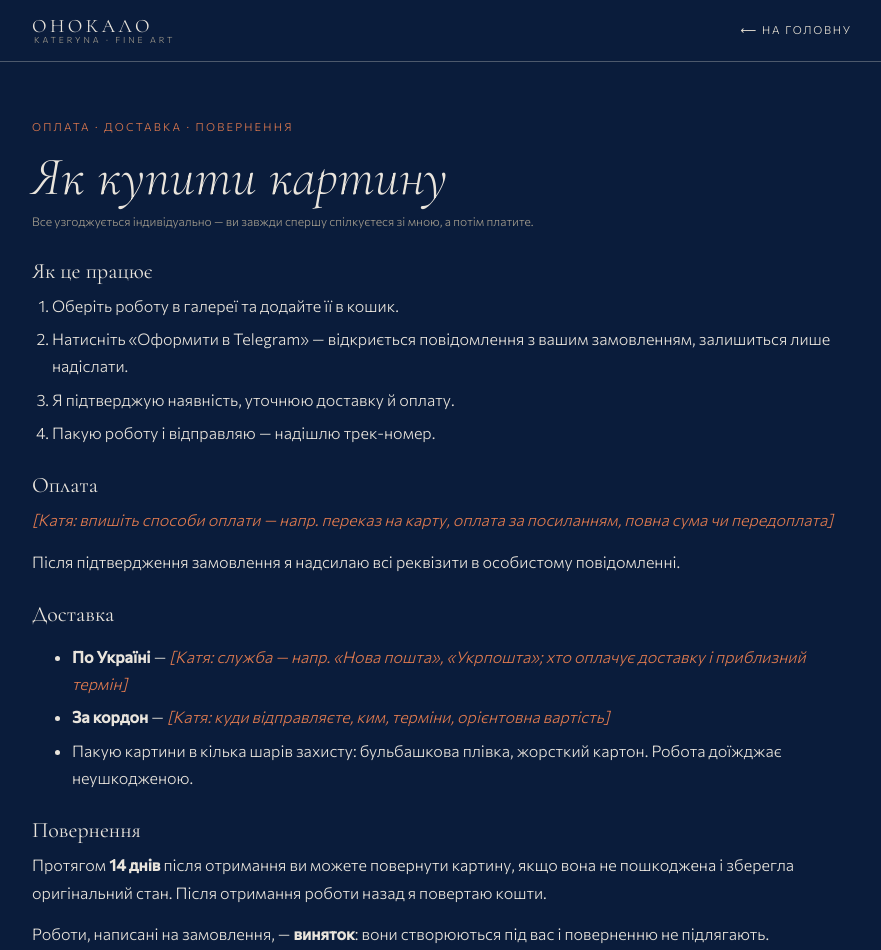
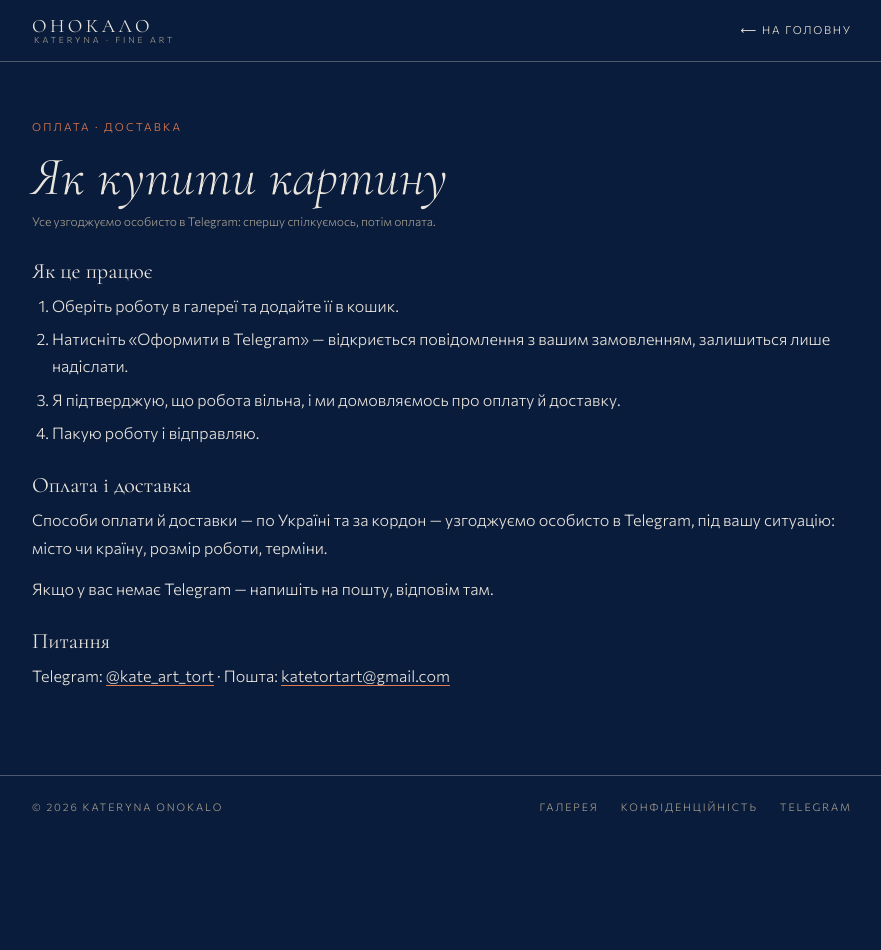
Before and after one commit to antony-the-dev/kate_onokalo, a plain HTML site: page delivery.html in a window 1280 px wide. Shown: the top 950 px of the page, without its empty margins (198-1079 px from the left). After the commit the page ends 850 px from the top, so only its background shows below. Drawn offline with Linux system fonts and the light colour scheme; animation ran at ten frames a second.

Commit message:
«Як купити» page without placeholders; info pages in the sitemap
- delivery.html: payment and delivery are agreed in Telegram (Anton's call);
  no seller/requisites, no unconfirmed promises (packaging, tracking,
  refunds) and no [Катя: …] placeholders; og:image.
- Cart link opens it in a new tab, so the cart stays open.
- privacy.html: dropped the line about view statistics (there are none).
- Generator: delivery.html and privacy.html go into sitemap.xml.

Co-Authored-By: Claude Opus 5.5 <noreply@anthropic.com>

```diff
--- a/delivery.html
+++ b/delivery.html
@@ -3,16 +3,19 @@
 <head>
 <meta charset="utf-8">
 <meta name="viewport" content="width=device-width, initial-scale=1">
-<title>Оплата, доставка, повернення — Катерина Онокало</title>
-<meta name="description" content="Як купити картину у Катерини Онокало: оплата, доставка по Україні та за кордон, повернення протягом 14 днів.">
+<title>Як купити картину — оплата і доставка | Катерина Онокало</title>
+<meta name="description" content="Як купити картину у Катерини Онокало: кошик на сайті → повідомлення в Telegram, оплату й доставку по Україні та за кордон узгоджуємо особисто.">
 <meta name="robots" content="max-image-preview:large">
 <meta name="theme-color" content="#0A1C3B">
 <link rel="canonical" href="https://kateonokalo.com/delivery.html">
 <meta property="og:type" content="website">
 <meta property="og:locale" content="uk_UA">
 <meta property="og:site_name" content="Катерина Онокало">
-<meta property="og:title" content="Оплата, доставка, повернення — Катерина Онокало">
-<meta property="og:description" content="Оплата, доставка по Україні та за кордон, повернення протягом 14 днів.">
+<meta property="og:title" content="Як купити картину — Катерина Онокало">
+<meta property="og:description" content="Кошик на сайті → повідомлення в Telegram. Оплату й доставку по Україні та за кордон узгоджуємо особисто.">
+<meta property="og:image" content="https://kateonokalo.com/img/og-1200.jpg">
+<meta property="og:image:width" content="1200">
+<meta property="og:image:height" content="630">
 <meta property="og:url" content="https://kateonokalo.com/delivery.html">
 <link rel="icon" type="image/svg+xml" href="img/favicon.svg">
 <link rel="apple-touch-icon" href="img/favicon-180.png">
@@ -37,9 +40,8 @@ h1{font:italic 300 clamp(34px,4.6vw,54px)/1.05 "Cormorant Garamond",serif;margin
 .updated{font-size:12px;color:var(--muted);margin:0 0 26px}
 h2{font:400 22px/1.2 "Cormorant Garamond",serif;margin:26px 0 8px}
 p{margin:0 0 14px}
-ol{margin:0 0 14px;padding-left:20px}
+ol,ul{margin:0 0 14px;padding-left:20px}
 li{margin-bottom:6px}
-.plh{color:var(--terra);font-style:italic}
 footer{display:flex;flex-wrap:wrap;gap:10px 24px;justify-content:space-between;padding-top:22px;padding-bottom:34px;border-top:1px solid var(--line);font-size:10.5px;letter-spacing:.18em;text-transform:uppercase;color:var(--muted)}
 footer nav{display:flex;flex-wrap:wrap;gap:10px 22px}
 </style>
@@ -54,32 +56,21 @@ footer nav{display:flex;flex-wrap:wrap;gap:10px 22px}
 </header>
 
 <main class="wrap">
-  <div class="crumbs">Оплата · доставка · повернення</div>
+  <div class="crumbs">Оплата · доставка</div>
   <h1>Як купити картину</h1>
-  <p class="updated">Все узгоджується індивідуально — ви завжди спершу спілкуєтеся зі мною, а потім платите.</p>
+  <p class="updated">Усе узгоджуємо особисто в Telegram: спершу спілкуємось, потім оплата.</p>
 
   <h2>Як це працює</h2>
   <ol>
     <li>Оберіть роботу в галереї та додайте її в кошик.</li>
     <li>Натисніть «Оформити в Telegram» — відкриється повідомлення з вашим замовленням, залишиться лише надіслати.</li>
-    <li>Я підтверджую наявність, уточнюю доставку й оплату.</li>
-    <li>Пакую роботу і відправляю — надішлю трек-номер.</li>
+    <li>Я підтверджую, що робота вільна, і ми домовляємось про оплату й доставку.</li>
+    <li>Пакую роботу і відправляю.</li>
   </ol>
 
-  <h2>Оплата</h2>
-  <p><span class="plh">[Катя: впишіть способи оплати — напр. переказ на карту, оплата за посиланням, повна сума чи передоплата]</span></p>
-  <p>Після підтвердження замовлення я надсилаю всі реквізити в особистому повідомленні.</p>
-
-  <h2>Доставка</h2>
-  <ul>
-    <li><b>По Україні</b> — <span class="plh">[Катя: служба — напр. «Нова пошта», «Укрпошта»; хто оплачує доставку і приблизний термін]</span></li>
-    <li><b>За кордон</b> — <span class="plh">[Катя: куди відправляєте, ким, терміни, орієнтовна вартість]</span></li>
-    <li>Пакую картини в кілька шарів захисту: бульбашкова плівка, жорсткий картон. Робота доїжджає неушкодженою.</li>
-  </ul>
-
-  <h2>Повернення</h2>
-  <p>Протягом <b>14 днів</b> після отримання ви можете повернути картину, якщо вона не пошкоджена і зберегла оригінальний стан. Після отримання роботи назад я повертаю кошти.</p>
-  <p>Роботи, написані на замовлення, — <b>виняток</b>: вони створюються під вас і поверненню не підлягають.</p>
+  <h2>Оплата і доставка</h2>
+  <p>Способи оплати й доставки — по Україні та за кордон — узгоджуємо особисто в Telegram, під вашу ситуацію: місто чи країну, розмір роботи, терміни.</p>
+  <p>Якщо у вас немає Telegram — напишіть на пошту, відповім там.</p>
 
   <h2>Питання</h2>
   <p>Telegram: <a href="https://t.me/kate_art_tort" target="_blank" rel="noopener" style="border-bottom:1px solid var(--terra)">@kate_art_tort</a> · Пошта: <a href="mailto:katetortart@gmail.com" style="border-bottom:1px solid var(--terra)">katetortart@gmail.com</a></p>
```
Also changed, not shown: index.html (+1 -1 lines), privacy.html (+1 -1 lines), .github/scripts/work-previews.mjs, 1 other file.
